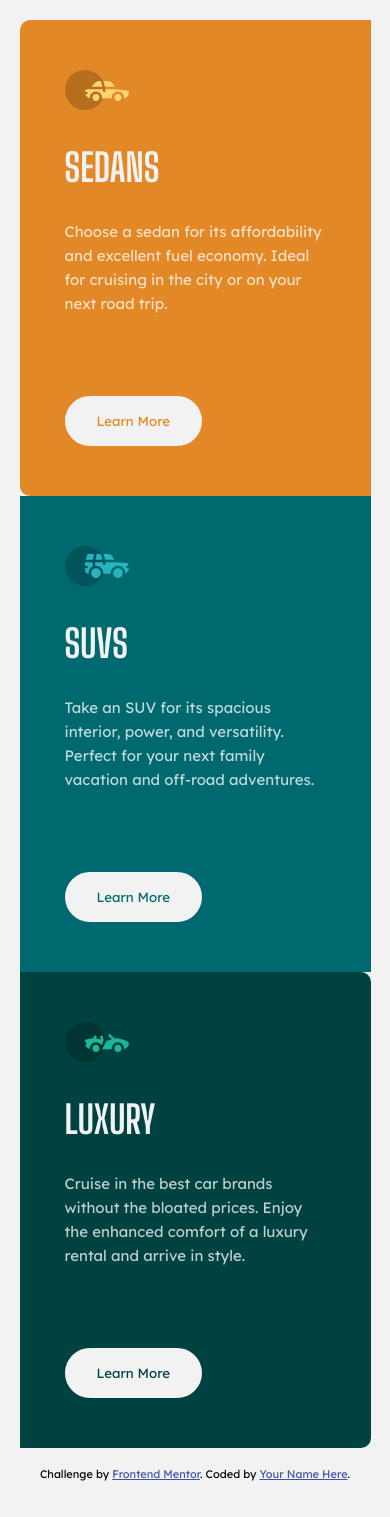
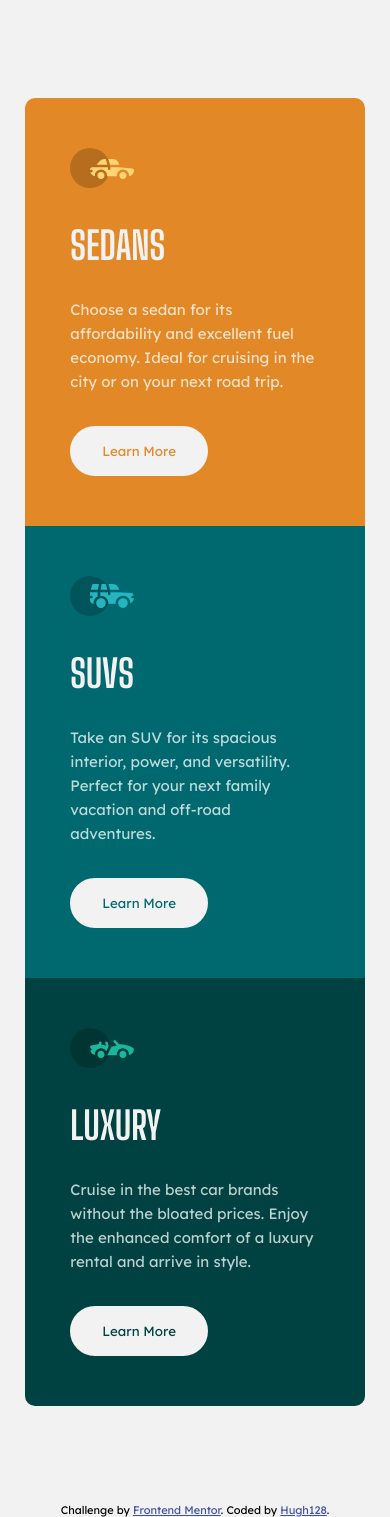
Before and after one commit to hugh128/3-column_preview_card, a plain HTML site: page index.html in a window 390 px wide. Before the commit the page ends 1481 px from the top, so only its background shows below. Drawn offline with Linux system fonts and the light colour scheme.

Commit message:
Added media query and improved severals CSS and HTML details.

```diff
--- a/index.html
+++ b/index.html
@@ -48,7 +48,7 @@
 
     <div class="attribution">
         Challenge by <a href="https://www.frontendmentor.io?ref=challenge" target="_blank">Frontend Mentor</a>.
-        Coded by <a href="#">Your Name Here</a>.
+        Coded by <a href="https://www.frontendmentor.io/profile/hugh128" target="_blank">Hugh128</a>.
     </div>
 </body>
 </html>
--- a/styles.css
+++ b/styles.css
@@ -29,7 +29,8 @@ body {
     display: flex;
     justify-content: center;
     align-items: center;
-    margin: 5%;
+    height: 100vh;
+    margin: 0 6.5%;
 }
 /* Card */
 
@@ -83,32 +84,23 @@ body {
     transition: all 400ms ease-in-out;
 }
 
+.card__button:hover {
+    color: var(--very-light-gray);
+    background: transparent;
+}
+
 .card__button--orange {
     color: var(--bright-orange);
-}
-
-.card__button--orange:hover {
-    color: var(--very-light-gray);
-    background: var(--bright-orange);
 }
 
 .card__button--dark-cyan {
     color: var(--dark-cyan);
 }
 
-.card__button--dark-cyan:hover {
-    color: var(--very-light-gray);
-    background: var(--dark-cyan);
-}
-
 .card__button--darker-cyan {
     color: var(--very-dark-cyan);
 }
 
-.card__button--darker-cyan:hover {
-    color: var(--very-light-gray);
-    background: var(--very-dark-cyan);
-}
 
 /* Attribution */
 
@@ -120,3 +112,72 @@ body {
 .attribution a {
     color: hsl(228, 45%, 44%);
 }
+
+/* Responsive design */
+
+@media screen and (max-width: 989px) {
+    .card__items:nth-of-type(3) .card__paragraph {
+        padding-bottom: 56px;
+    }
+}
+
+@media screen and (max-width: 970px) {
+    .card__items:nth-of-type(1) .card__paragraph {
+        padding-bottom: 56px;
+    }
+}
+
+@media screen and (max-width: 961px) {
+    .card__items:nth-of-type(2) .card__paragraph {
+        padding-bottom: 56px;
+    }
+}
+
+@media screen and (max-width: 870px) {
+    .card__items:nth-of-type(1) .card__paragraph {
+        padding-bottom: 32px;
+    }
+}
+
+@media screen and (max-width: 866px) {
+    .card__items:nth-of-type(3) .card__paragraph {
+        padding-bottom: 32px;
+    }
+}
+
+@media screen and (max-width: 862px) {
+    .container {
+        margin: 6.5%;
+        height: 100%;
+    }
+
+    .card__items:nth-of-type(1) {
+        border-radius: 10px 0 0;
+    }
+
+    .card__items:nth-of-type(2) {
+        border-radius: 0 10px 10px 0;
+    }
+
+    .card__items:nth-of-type(3) {
+        border-radius: 0 0 10px 10px;
+    }
+
+    .card__items:nth-of-type(2) .card__paragraph {
+        padding-bottom: 32px;
+    }
+}
+
+@media screen and (max-width: 574px) {
+    .container {
+        margin: 25% 6.5%;
+    }
+
+    .card__items:nth-of-type(1) {
+        border-radius: 10px 10px 0 0;
+    }
+
+    .card__items:nth-of-type(2) {
+        border-radius: 0;
+    }
+}
```
